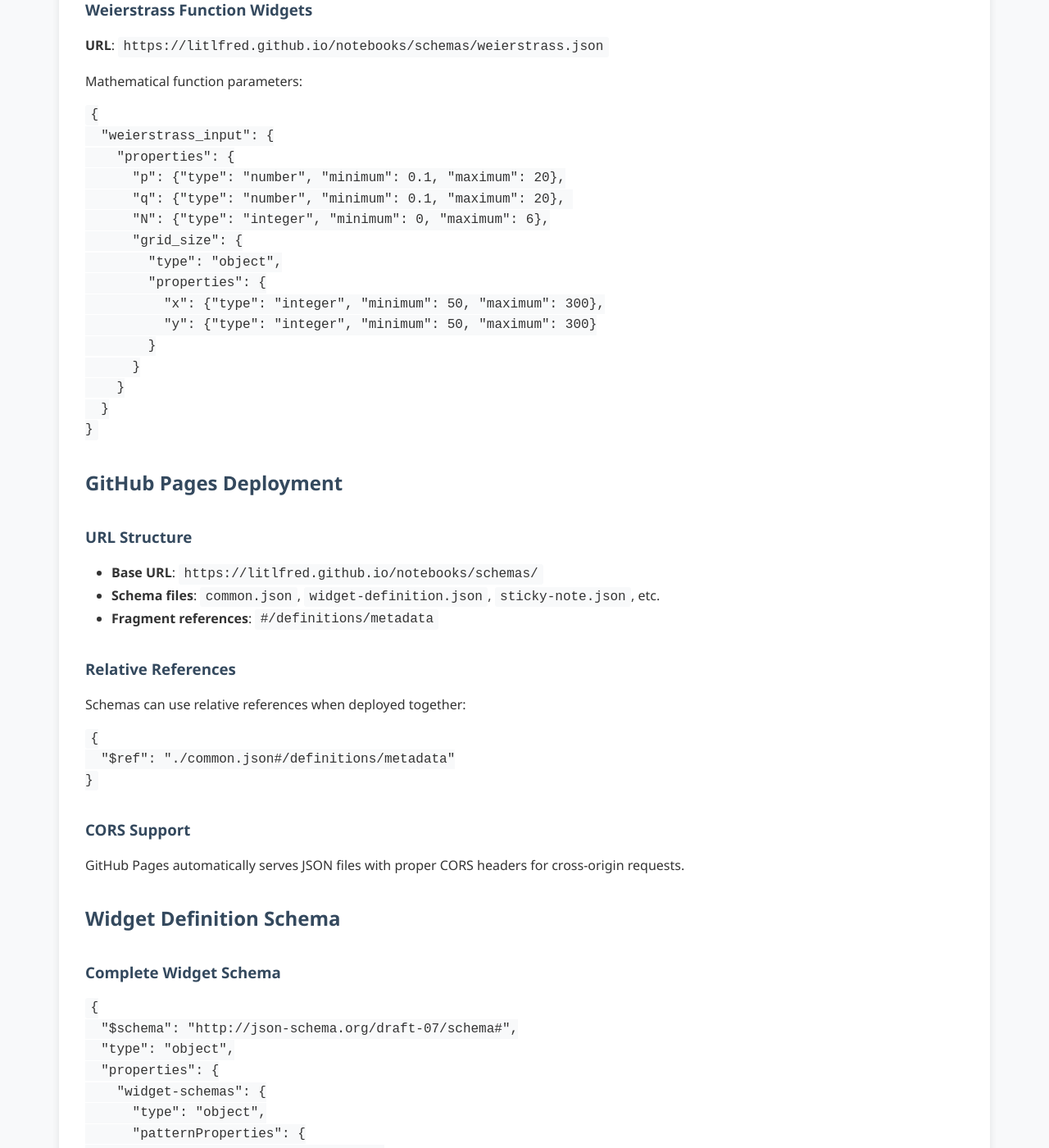
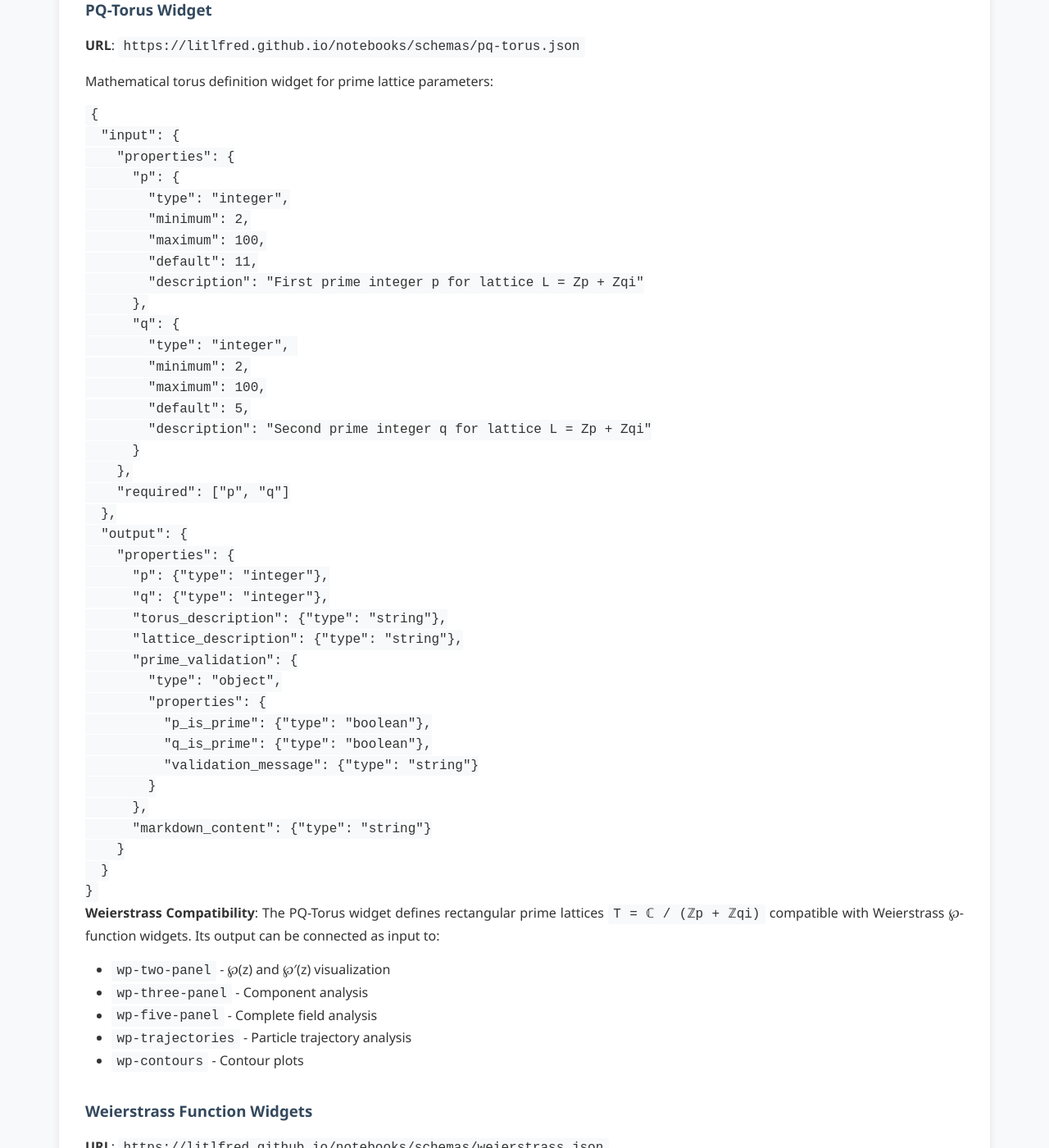
Before and after one commit to litlfred/notebooks, a Jekyll site: the page built from docs/json-schema-specification.md, in a window 1280 px wide and 1400 px high, scrolled down 5717 px. Shown: the whole window at 82% size. Built offline with Jekyll 4.4.1, drawn with Linux system fonts in a browser that asks for light colours; our own code applies the rules of GitHub Pages for plain Markdown files.

Commit message:
Add PQ-Torus widget for prime lattice torus definition with Weierstrass compatibility
Co-authored-by: litlfred <662242+litlfred@users.noreply.github.com>

````diff
--- a/docs/json-schema-specification.md
+++ b/docs/json-schema-specification.md
@@ -223,6 +223,58 @@ Specialized for code execution:
   }
 }
 ```
+
+### PQ-Torus Widget
+**URL**: `https://litlfred.github.io/notebooks/schemas/pq-torus.json`
+
+Mathematical torus definition widget for prime lattice parameters:
+```json
+{
+  "input": {
+    "properties": {
+      "p": {
+        "type": "integer",
+        "minimum": 2,
+        "maximum": 100,
+        "default": 11,
+        "description": "First prime integer p for lattice L = Zp + Zqi"
+      },
+      "q": {
+        "type": "integer",
+        "minimum": 2,
+        "maximum": 100,
+        "default": 5,
+        "description": "Second prime integer q for lattice L = Zp + Zqi"
+      }
+    },
+    "required": ["p", "q"]
+  },
+  "output": {
+    "properties": {
+      "p": {"type": "integer"},
+      "q": {"type": "integer"},
+      "torus_description": {"type": "string"},
+      "lattice_description": {"type": "string"},
+      "prime_validation": {
+        "type": "object",
+        "properties": {
+          "p_is_prime": {"type": "boolean"},
+          "q_is_prime": {"type": "boolean"},
+          "validation_message": {"type": "string"}
+        }
+      },
+      "markdown_content": {"type": "string"}
+    }
+  }
+}
+```
+
+**Weierstrass Compatibility**: The PQ-Torus widget defines rectangular prime lattices `T = ℂ / (ℤp + ℤqi)` compatible with Weierstrass ℘-function widgets. Its output can be connected as input to:
+- `wp-two-panel` - ℘(z) and ℘′(z) visualization
+- `wp-three-panel` - Component analysis
+- `wp-five-panel` - Complete field analysis
+- `wp-trajectories` - Particle trajectory analysis
+- `wp-contours` - Contour plots
 
 ### Weierstrass Function Widgets
 **URL**: `https://litlfred.github.io/notebooks/schemas/weierstrass.json`
````
Also changed, not shown: docs/schemas/pq-torus.json (added, +83 -0 lines), docs/weierstrass-playground/widget-schemas.json (+18 -0 lines), docs/widget-framework.md (+51 -0 lines), 2 other files.
